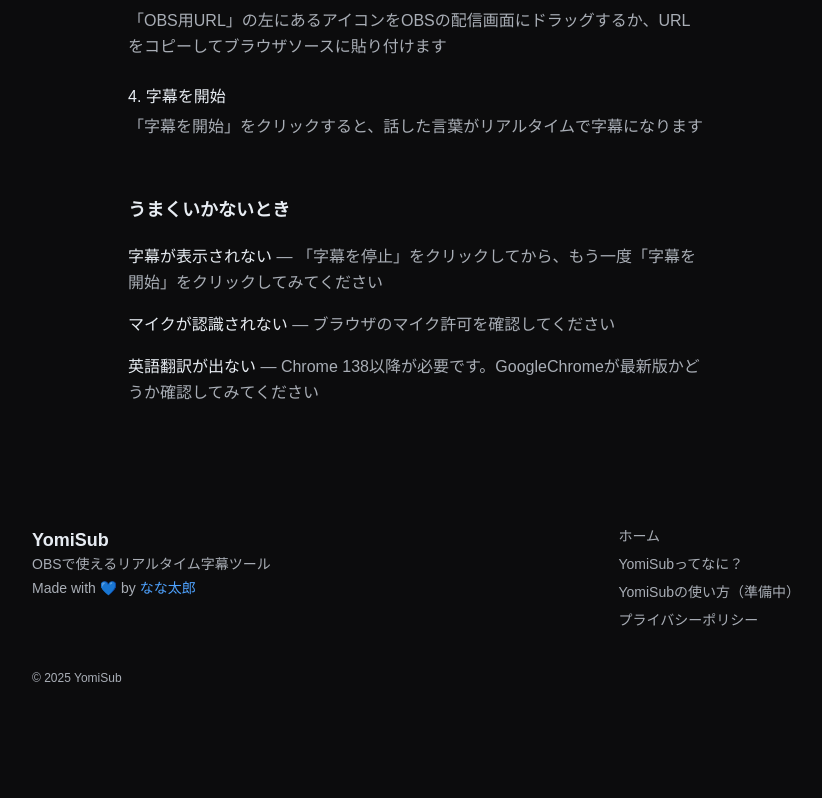
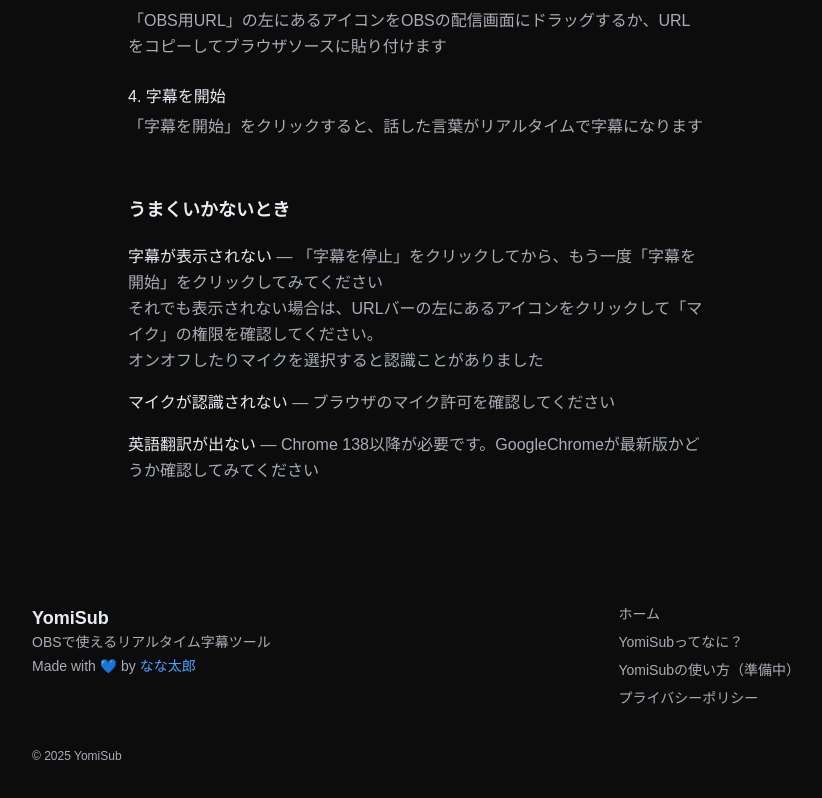
Before and after one commit to nxouv/yomisub, a Next.js app: page /about in a window 1280 px wide. Shown: the part 1021-1819 px from the top of the page, without its empty margins (224-1046 px from the left). Before the commit the page ends 1755 px from the top, so only its background shows below. Built offline with nearby package versions, Linux system fonts and the light colour scheme; no server answers; a web font is replaced by a local one.

Commit message:
Aboutページの「字幕が表示されない」セクションにマイクの権限確認に関する追加情報を挿入しました。

```diff
--- a/app/about/page.tsx
+++ b/app/about/page.tsx
@@ -108,7 +108,9 @@ export default function AboutPage() {
             <h2 className="text-lg font-semibold text-yomi-text">うまくいかないとき</h2>
             <div className="space-y-4 text-sm sm:text-base text-yomi-text-sub leading-relaxed">
               <p>
-                <span className="text-yomi-text font-medium">字幕が表示されない</span> — 「字幕を停止」をクリックしてから、もう一度「字幕を開始」をクリックしてみてください
+                <span className="text-yomi-text font-medium">字幕が表示されない</span> — 「字幕を停止」をクリックしてから、もう一度「字幕を開始」をクリックしてみてください<br />
+                それでも表示されない場合は、URLバーの左にあるアイコンをクリックして「マイク」の権限を確認してください。<br />
+                オンオフしたりマイクを選択すると認識ことがありました
               </p>
               <p>
                 <span className="text-yomi-text font-medium">マイクが認識されない</span> — ブラウザのマイク許可を確認してください
```
